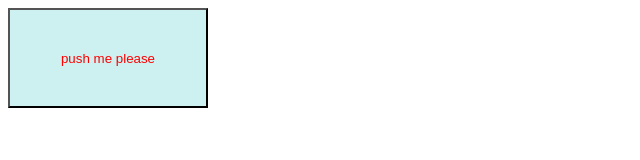
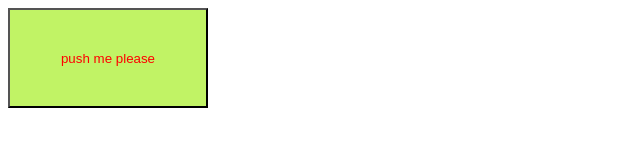
Before and after one commit to dmytrosem-tech/comand-test-rep, a plain HTML site: page index.html in a window 1280 px wide. Shown: the whole page, without its empty margins (0-640 px from the left). Drawn offline with Linux system fonts and the light colour scheme.

Commit message:
переделал фон

```diff
--- a/style.css
+++ b/style.css
@@ -6,7 +6,7 @@ body {
     display: inline-block;
     color: red;
     cursor: pointer;
-    background-color: rgb(205, 240, 240);
+    background-color: rgb(193, 243, 101);
     width: 200px;
     height: 100px;
 }
```
